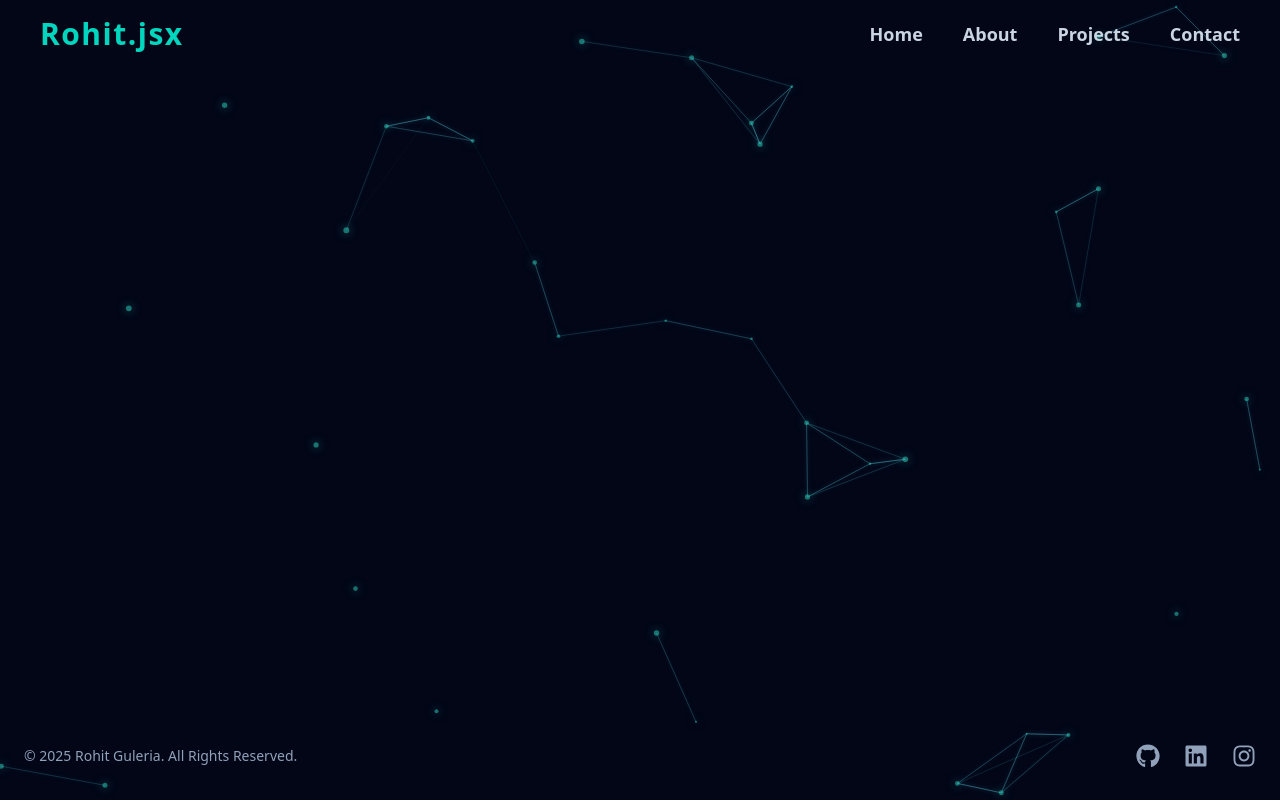
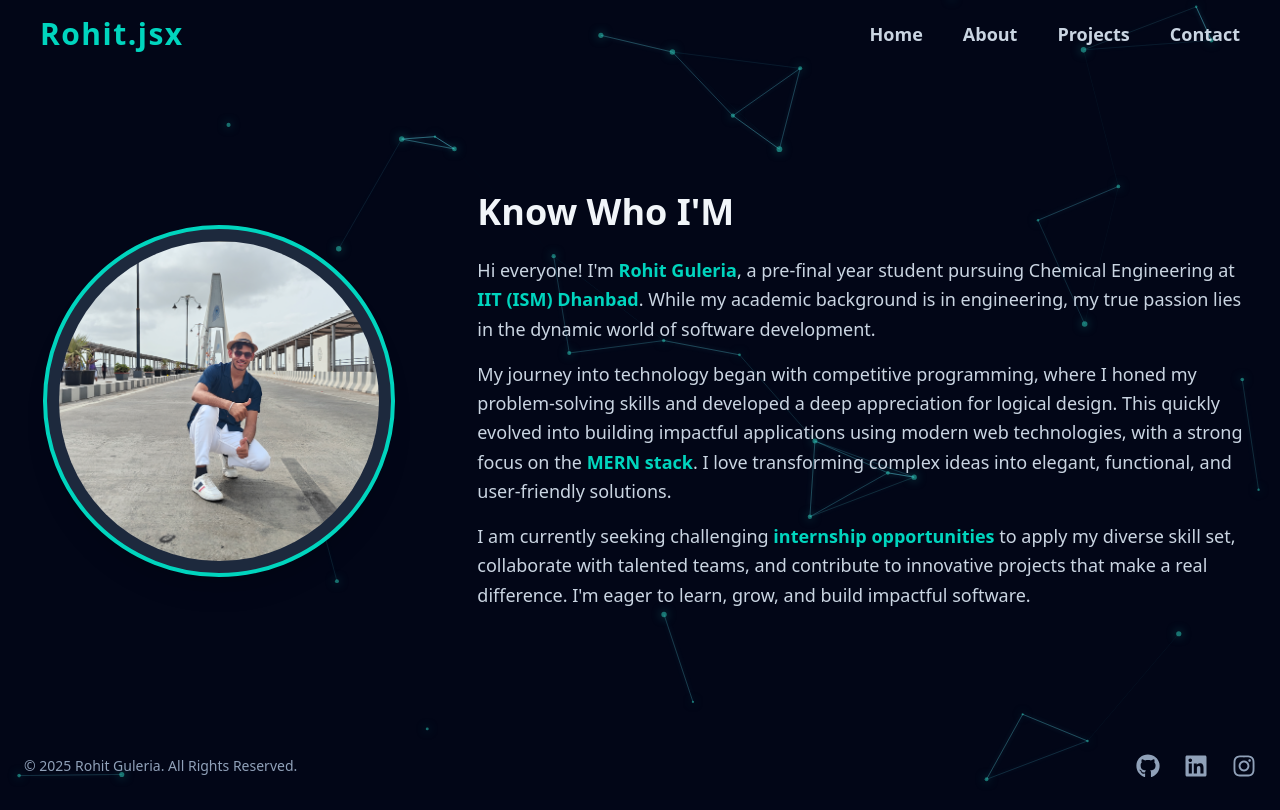
Before and after one commit to Void-Walker01/Voidwalker.jsx, a React (Vite) app: page /about in a window 1280 px wide. Built offline with nearby package versions, Linux system fonts and the light colour scheme.

Commit message:
add About page and introduce AboutIntro component with profile picture

```diff
--- a/src/App.jsx
+++ b/src/App.jsx
@@ -3,6 +3,7 @@ import Background from './components/Background';
 import Header from './components/Header';
 import Footer from './components/Footer';
 import Home from './pages/Home';
+import About from './pages/About';
 
 function App() {
   return (
@@ -13,6 +14,7 @@ function App() {
         <main className="flex-grow pt-20">
           <Routes>
             <Route path="/" element={<Home />} />
+            <Route path="/about" element={<About />} />
           </Routes>
         </main>
         <Footer />
--- /dev/null
+++ b/src/components/AboutIntro.jsx
@@ -0,0 +1,72 @@
+import React from 'react';
+import { motion } from 'framer-motion';
+import ProfilePhoto from '../assets/profilepic.png';
+
+const AboutIntro = () => {
+  return (
+    <section className="py-20 md:py-28">
+      <div className="container mx-auto px-6">
+
+        <div className="flex flex-col md:flex-row items-center justify-center gap-12 md:gap-16">
+
+          {/* --- LEFT COLUMN: YOUR PHOTO --- */}
+          <motion.div
+            className="w-full md:w-1/3 flex justify-center"
+            initial={{ opacity: 0, scale: 0.8 }}
+            whileInView={{ opacity: 1, scale: 1 }}
+            viewport={{ once: true }}
+            transition={{ duration: 0.6 }}
+          >
+            {/* Adjusted padding for the photo frame */}
+            <div className="bg-slate-800 p-3 rounded-full border-4 border-teal-400 shadow-xl">
+              <img
+                src={ProfilePhoto}
+                alt="Rohit Guleria"
+                className="w-64 h-64 sm:w-80 sm:h-80 md:w-72 md:h-72 lg:w-80 lg:h-80 rounded-full object-cover aspect-square"
+              />
+            </div>
+          </motion.div>
+
+          {/* --- RIGHT COLUMN: YOUR BIO --- */}
+          <motion.div
+            className="w-full md:w-2/3 text-center md:text-left"
+            initial={{ opacity: 0, x: 50 }}
+            whileInView={{ opacity: 1, x: 0 }}
+            viewport={{ once: true }}
+            transition={{ duration: 0.6, delay: 0.2 }}
+          >
+            <h2 className="text-3xl sm:text-4xl font-extrabold text-slate-100 mb-6"> {/* Increased bottom margin for heading */}
+              Know Who I'M
+            </h2>
+
+            <p className="text-slate-300 text-lg mb-4 leading-relaxed"> {/* Added leading-relaxed for better readability */}
+              Hi everyone! I'm <span className="text-teal-400 font-bold">Rohit Guleria</span>, a pre-final year student pursuing Chemical Engineering at <span className="text-teal-400 font-bold">IIT (ISM) Dhanbad</span>. While my academic background is in engineering, my true passion lies in the dynamic world of software development.
+            </p>
+
+            <p className="text-slate-300 text-lg mb-4 leading-relaxed">
+              My journey into technology began with competitive programming, where I honed my problem-solving skills and developed a deep appreciation for logical design. This quickly evolved into building impactful applications using modern web technologies, with a strong focus on the <span className="text-teal-400 font-bold">MERN stack</span>. I love transforming complex ideas into elegant, functional, and user-friendly solutions.
+            </p>
+
+            <p className="text-slate-300 text-lg leading-relaxed">
+              I am currently seeking challenging <span className="text-teal-400 font-bold">internship opportunities</span> to apply my diverse skill set, collaborate with talented teams, and contribute to innovative projects that make a real difference. I'm eager to learn, grow, and build impactful software.
+            </p>
+
+            {/* If you want to add a quote directly here, you can do it like this: */}
+            {/* <motion.p
+              className="text-slate-400 italic text-xl mt-8"
+              initial={{ opacity: 0, y: 20 }}
+              whileInView={{ opacity: 1, y: 0 }}
+              viewport={{ once: true }}
+              transition={{ duration: 0.5, delay: 0.4 }}
+            >
+              "Strive to build things that make a difference!" <br/> – Rohit Guleria
+            </motion.p> */}
+
+          </motion.div>
+        </div>
+      </div>
+    </section>
+  );
+};
+
+export default AboutIntro;
--- /dev/null
+++ b/src/pages/About.jsx
@@ -0,0 +1,11 @@
+import React from 'react';
+import AboutIntro from '../components/AboutIntro';
+const Home = () => {
+  return (
+    <div>
+      <AboutIntro />
+    </div>
+  );
+};
+
+export default Home;
```
Also changed, not shown: src/assets/profilepic.png (added).
